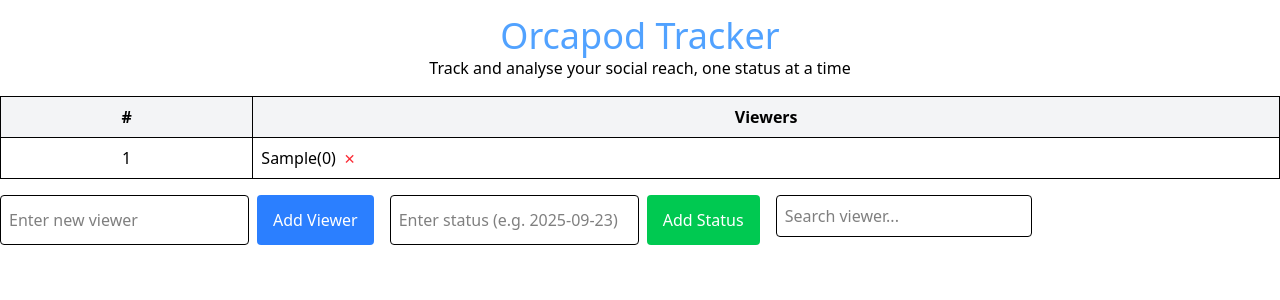
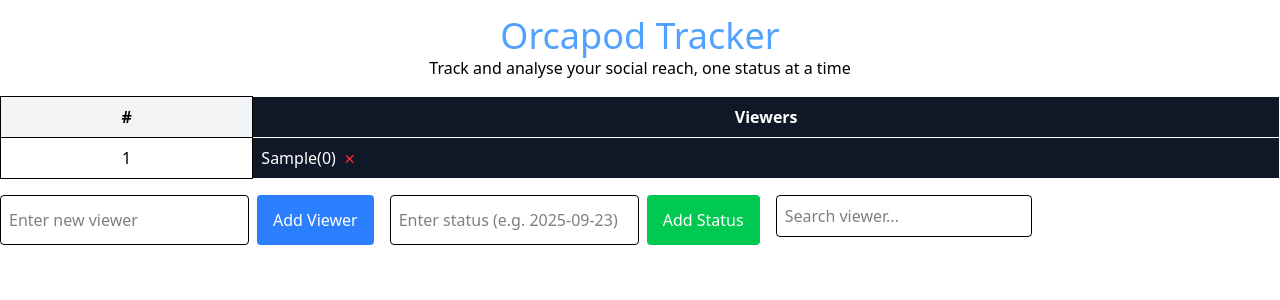
Before and after one commit to shark5SZ/orcapod-tracker, a React (Vite) app: page / in a window 1280 px wide. Both pictures are taken after typing "Sample" into the empty fields and a click on the button "Add Viewer". Shown: the top 300 px of the page. Built offline with nearby package versions, Linux system fonts and the light colour scheme.

Commit message:
fix stickyness of viewers column

```diff
--- a/src/App.jsx
+++ b/src/App.jsx
@@ -173,7 +173,7 @@ function App() {
           <thead className="bg-gray-100 sticky top-0 z-10">
             <tr>
               <th className="border px-2 py-2">#</th>
-              <th className="border px-2 py-2">Viewers</th>
+              <th className="border px-2 py-2 text-white bg-gray-900 sticky left-0 z-10">Viewers</th>
               {statuses.map(status => (
                 <th key={status.id} className="border px-2 py-2">
                   {editingStatusId === status.id ? (
@@ -217,7 +217,7 @@ function App() {
             {filteredViewers.map((viewer, index) => (
               <tr key={viewer}>
                 <td className="border px-2 py-2 text-center">{index + 1}</td>
-                <td className="border px-2 py-2 font-medium">
+                <td className="border px-2 py-2 font-medium text-white sticky left-0 z-9 bg-gray-900">
                   {viewer}
                   ({getViewerViewCount(viewer)})
                   <button
```
